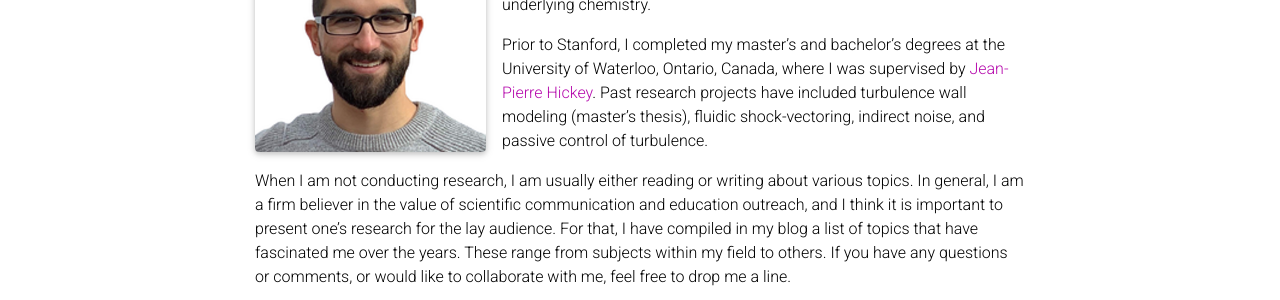
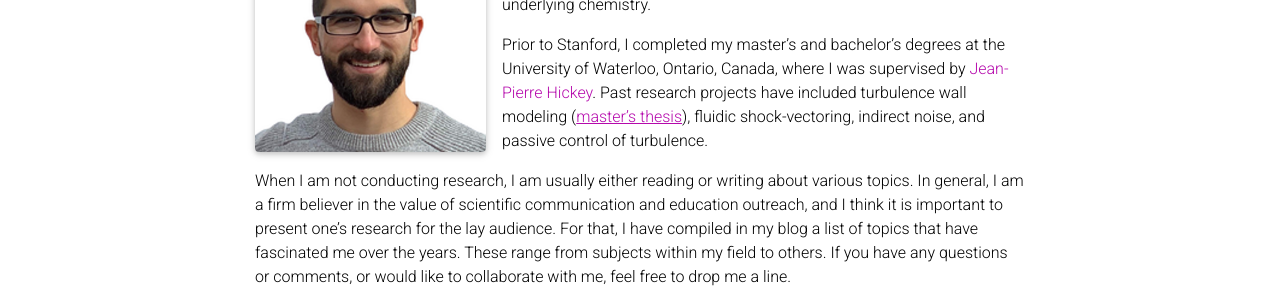
Before and after one commit to kyounes14/kyounes14.github.io, a Jekyll site: the page built from _pages/about.md, in a window 1280 px wide. Shown: the part 248-548 px from the top of the page. Built offline with Jekyll 4.4.1, drawn with Linux system fonts in a browser that asks for light colours; full-size pictures stand in for the smaller copies a plugin makes; comment, search, counter and statistics services are not loaded; a style sheet for code colours, icons or effects is not loaded; part of the change alters nothing that is shown.

```diff
--- a/_pages/about.md
+++ b/_pages/about.md
@@ -17,6 +17,6 @@ social: true  # includes social icons at the bottom of the page
 
 I’m a PhD student at Stanford working with [Matthias Ihme](http://web.stanford.edu/group/ihmegroup/cgi-bin/MatthiasIhme/people/matthias-ihme/). My research focuses on integrating ML approaches to X-ray scattering experiments, with the main goal being developing an improved understanding of the underlying chemistry.
 
-Prior to Stanford, I completed my master’s and bachelor’s degrees at the University of Waterloo, Ontario, Canada, where I was supervised by [Jean-Pierre Hickey](https://uwaterloo.ca/mechanical-mechatronics-engineering/profile/j6hickey). Past research projects have included turbulence wall modeling (master’s thesis), fluidic shock-vectoring, indirect noise, and passive control of turbulence.
+Prior to Stanford, I completed my master’s and bachelor’s degrees at the University of Waterloo, Ontario, Canada, where I was supervised by [Jean-Pierre Hickey](https://uwaterloo.ca/mechanical-mechatronics-engineering/profile/j6hickey). Past research projects have included turbulence wall modeling ([<ins>master's thesis</ins>](./assets/pdf/KYounes_MASc_Thesis.pdf)), fluidic shock-vectoring, indirect noise, and passive control of turbulence.
 
 When I am not conducting research, I am usually either reading or writing about various topics. In general, I am a firm believer in the value of scientific communication and education outreach, and I think it is important to present one’s research for the lay audience. For that, I have compiled in my blog a list of topics that have fascinated me over the years. These range from subjects within my field to others. If you have any questions or comments, or would like to collaborate with me, feel free to drop me a line.
```
